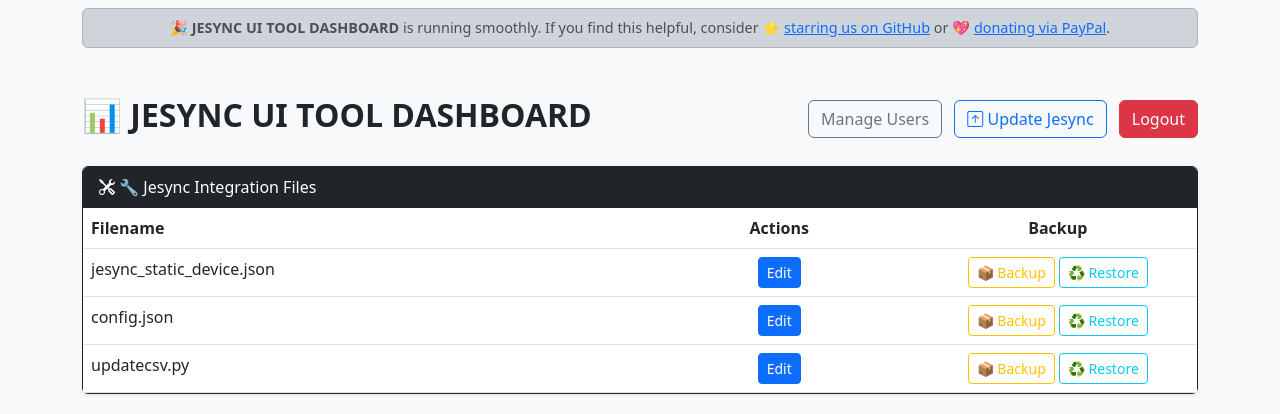
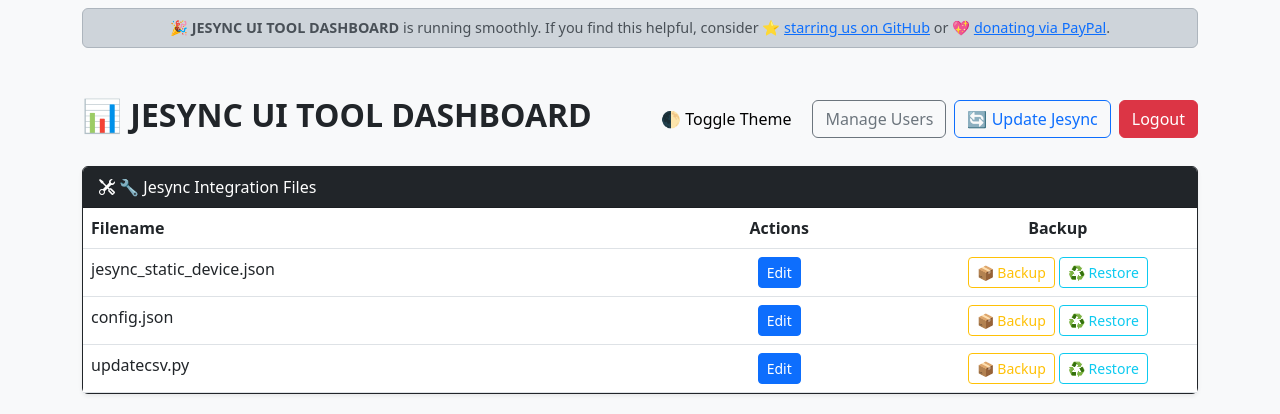
Before and after one commit to phminer101/jesync_dashboard_for_LibreQoS-Mikrotik_Integration, a Flask app: page /dashboard in a window 1280 px wide. Shown: the top 414 px of the page. Run offline with Flask 3, Linux system fonts and the light colour scheme; a user stored in the database is signed in; parts of the project's set-up code (start-up, migrations or seed data) failed here and were passed over.

Commit message:
Update dashboard.html

```diff
--- a/templates/dashboard.html
+++ b/templates/dashboard.html
@@ -4,19 +4,18 @@
   <!-- Header with Toggle Theme, Manage Users, Logout -->
  <div class="d-flex justify-content-between align-items-center mb-4">
   <h2 class="fw-bold">📊 JESYNC UI TOOL DASHBOARD</h2>
-  <div>
-    <a href="{{ url_for('users') }}" class="btn btn-outline-secondary me-2">Manage Users</a>
-    <form action="{{ url_for('update_jesync') }}" method="POST" class="d-inline me-2">
-      <button type="submit" class="btn btn-outline-primary">
-        <i class="bi bi-arrow-up-square"></i> Update Jesync
-      </button>
-    </form>
-    <a href="{{ url_for('logout') }}" class="btn btn-danger">Logout</a>
-  </div>
+  <div class="d-flex gap-2">
+  <button class="btn btn-light" onclick="toggleTheme()">🌓 Toggle Theme</button>
+  <a href="{{ url_for('users') }}" class="btn btn-outline-secondary">Manage Users</a>
+  <form method="POST" action="{{ url_for('update_jesync') }}">
+    <button class="btn btn-outline-primary">🔄 Update Jesync</button>
+  </form>
+  <a href="{{ url_for('logout') }}" class="btn btn-danger">Logout</a>
 </div>
 
+</div>
 
-  <!-- Jesync Integration Files -->
+ <!-- Jesync Integration Files -->
   <div class="card border-dark shadow-sm mt-3">
     <div class="card-header bg-dark text-white">
       <i class="bi bi-tools"></i> 🔧 Jesync Integration Files
```
